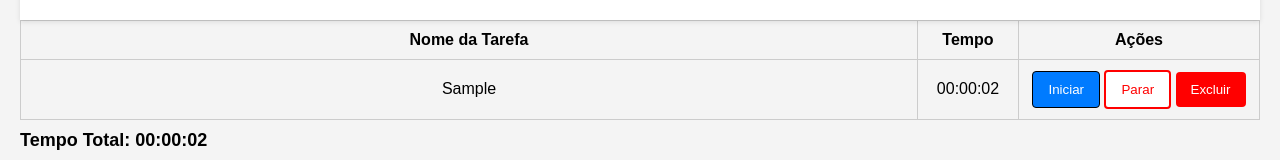
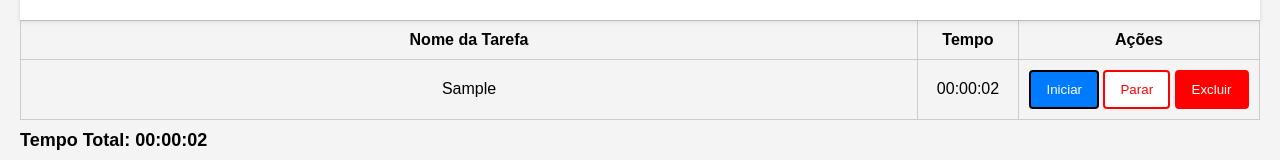
Before and after one commit to metatron42/timemanager, a plain HTML site: page index.html in a window 1280 px wide. Both pictures are taken after typing "Sample" into the empty fields and a click on the button "Adicionar Tarefa". Shown: the part 175-335 px from the top of the page. Drawn offline with Linux system fonts and the light colour scheme.

Commit message:
Update styles.css
Só um ajuste no botão

```diff
--- a/styles.css
+++ b/styles.css
@@ -49,7 +49,7 @@
 button.start {
     background-color: #fff; /* Cor branco padrão */
     color: black; /* Cor do texto */
-	border: 1px solid black; /* Bordas em vermelho */
+	border: 2px solid black; /* Bordas em vermelho */
 }
 
 button.start.active {
@@ -68,6 +68,7 @@
 button.delete {
     background-color: red; /* Cor de fundo vermelho */
     color: white; /* Cor do texto */
+	border: 2px solid red; /* Bordas em vermelho */
 }
 .header {
     position: sticky;  /* Permite que o elemento fique fixo ao rolar */
```
